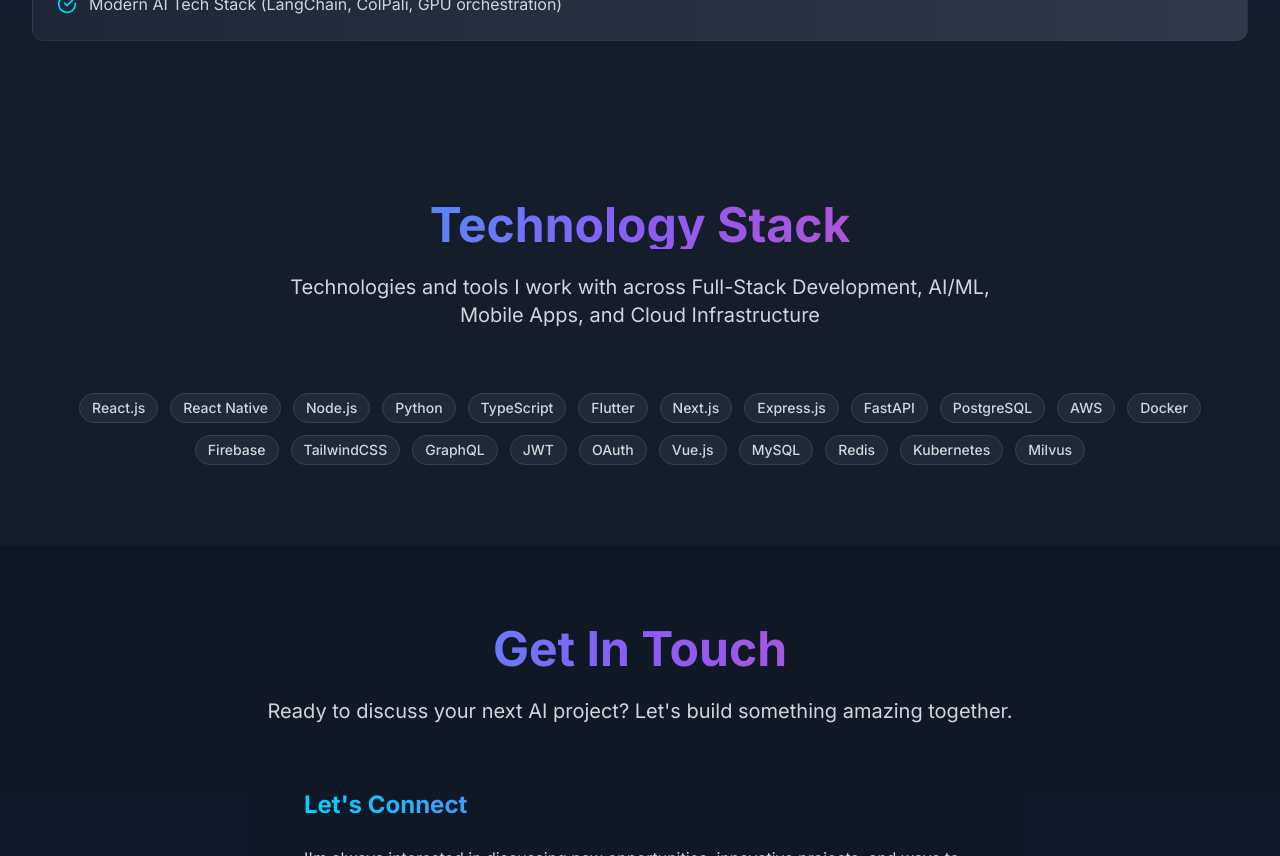
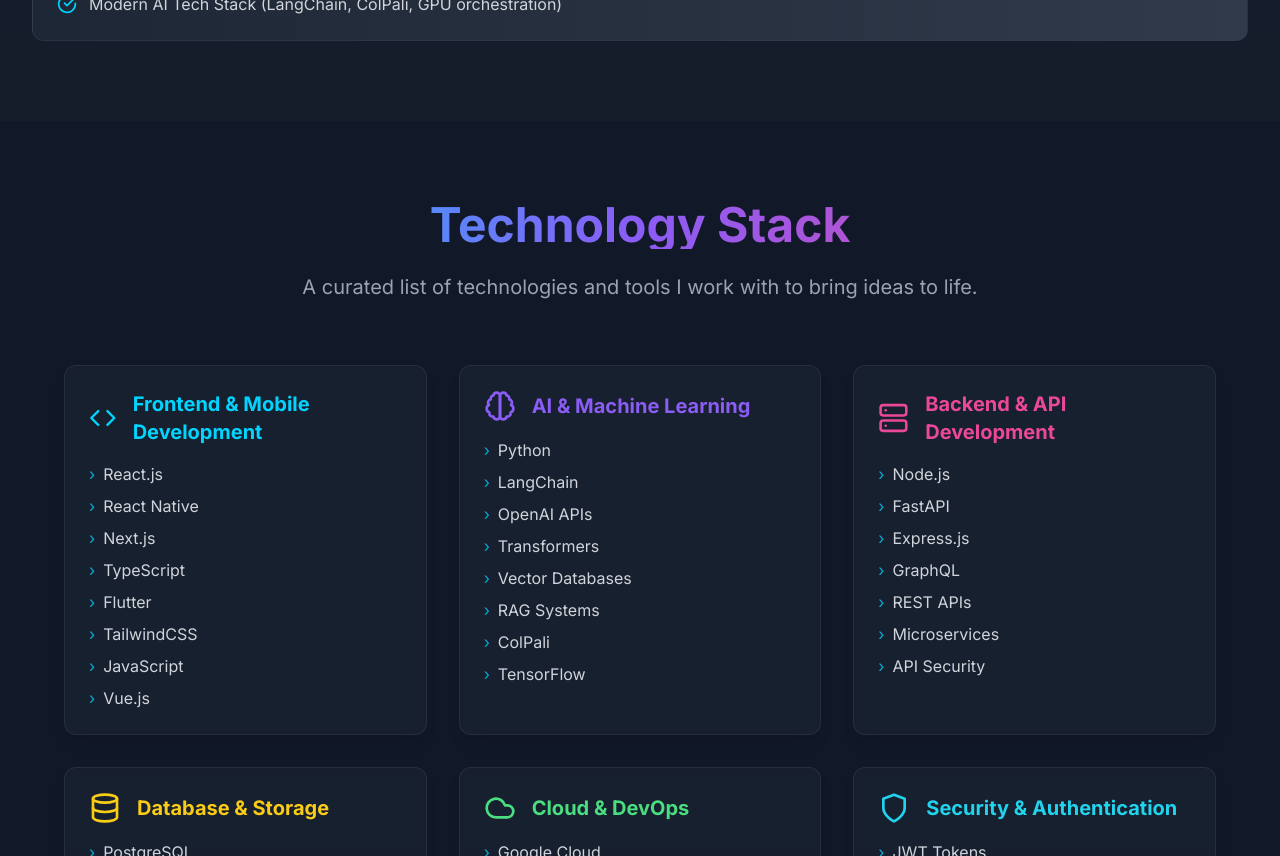
Before and after one commit to nazirxz/nazirman-portfolio, a React (Vite) app: page / in a window 1280 px wide. Shown: the part 4800-5656 px from the top of the page. Built offline with nearby package versions, Linux system fonts and the light colour scheme; the HTML template or start-up script is replaced by a standard one.

Commit message:
feat: Enhance Projects and TechStack components with new technologies and improved layout

```diff
--- a/src/components/Projects.jsx
+++ b/src/components/Projects.jsx
@@ -50,8 +50,10 @@
     ],
     database: [
       { name: "Oracle", color: "bg-red-600" },
-      { name: "cx_Oracle", color: "bg-red-400" },
-      { name: "MSSQL", color: "bg-blue-700" }
+      { name: "MSSQL", color: "bg-blue-700" },
+      { name: "Milvus", color: "bg-yellow-500" },
+      { name: "Chroma DB", color: "bg-green-500" },
+      { name: "Redis", color: "bg-red-500" }
     ],
     security: [
       { name: "NTLM", color: "bg-gray-600" },
--- a/src/components/TechStack.jsx
+++ b/src/components/TechStack.jsx
@@ -113,13 +113,6 @@
     }
   ]
 
-  const certifications = [
-    { name: "Full-Stack Developer", issuer: "Meta", year: "2025", icon: "⚛️" },
-    { name: "Mobile App Developer", issuer: "Google", year: "2025", icon: "📱" },
-    { name: "AI/ML Engineer", issuer: "AWS", year: "2025", icon: "🧠" },
-    { name: "Cloud Architect", issuer: "Google Cloud", year: "2023", icon: "☁️" }
-  ]
-
   const containerVariants = {
     hidden: { opacity: 0 },
     visible: {
@@ -142,8 +135,8 @@
   }
 
   return (
-    <section id="techstack" className="section-padding bg-gray-800/30">
-      <div className="max-w-7xl mx-auto">
+    <section id="techstack" className="section-padding bg-gray-900 text-white">
+      <div className="max-w-7xl mx-auto px-4 sm:px-6 lg:px-8">
         <motion.div
           initial={{ opacity: 0, y: 30 }}
           whileInView={{ opacity: 1, y: 0 }}
@@ -154,42 +147,41 @@
           <h2 className="text-4xl md:text-5xl font-bold gradient-text mb-6">
             Technology Stack
           </h2>
-          <p className="text-xl text-gray-300 max-w-3xl mx-auto">
-            Technologies and tools I work with across Full-Stack Development, AI/ML, Mobile Apps, and Cloud Infrastructure
+          <p className="text-xl text-gray-400 max-w-3xl mx-auto">
+            A curated list of technologies and tools I work with to bring ideas to life.
           </p>
         </motion.div>
 
-
-        {/* Tech Stack Badges */}
         <motion.div
-          initial={{ opacity: 0, y: 30 }}
-          whileInView={{ opacity: 1, y: 0 }}
-          viewport={{ once: true }}
-          transition={{ duration: 0.8 }}
+          variants={containerVariants}
+          initial="hidden"
+          whileInView="visible"
+          viewport={{ once: true, amount: 0.2 }}
+          className="grid grid-cols-1 md:grid-cols-2 lg:grid-cols-3 gap-8"
         >
-
-          <div className="flex flex-wrap justify-center gap-3">
-            {[
-              "React.js", "React Native", "Node.js", "Python", "TypeScript", "Flutter",
-              "Next.js", "Express.js", "FastAPI", "PostgreSQL", "AWS",
-              "Docker", "Firebase", "TailwindCSS", "GraphQL", "JWT", "OAuth",
-              "Vue.js", "MySQL", "Redis", "Kubernetes", "Milvus"
-            ].map((tech, index) => (
-              <motion.span
-                key={index}
-                initial={{ opacity: 0, scale: 0.8 }}
-                whileInView={{ opacity: 1, scale: 1 }}
-                viewport={{ once: true }}
-                transition={{ duration: 0.5, delay: index * 0.05 }}
-                whileHover={{ scale: 1.1, y: -2 }}
-                className="tech-badge cursor-pointer"
-              >
-                {tech}
-              </motion.span>
-            ))}
-          </div>
+          {skillCategories.map((category, index) => (
+            <motion.div
+              key={index}
+              variants={itemVariants}
+              className={`bg-gray-800/50 rounded-xl shadow-lg overflow-hidden border border-gray-700/50 backdrop-blur-sm transition-all duration-300 hover:shadow-neon-blue/20 hover:-translate-y-1 hover:border-neon-blue/50 ${category.bgGradient}`}
+            >
+              <div className="p-6">
+                <div className="flex items-center mb-4">
+                  <category.icon className={`w-8 h-8 mr-4 ${category.color}`} />
+                  <h3 className={`text-xl font-bold ${category.color}`}>{category.title}</h3>
+                </div>
+                <ul className="space-y-2">
+                  {category.skills.map((skill, sIndex) => (
+                    <li key={sIndex} className="flex items-center text-gray-300">
+                      <span className="text-neon-blue/80 mr-2">›</span>
+                      {skill.name}
+                    </li>
+                  ))}
+                </ul>
+              </div>
+            </motion.div>
+          ))}
         </motion.div>
-
       </div>
     </section>
   )
```
